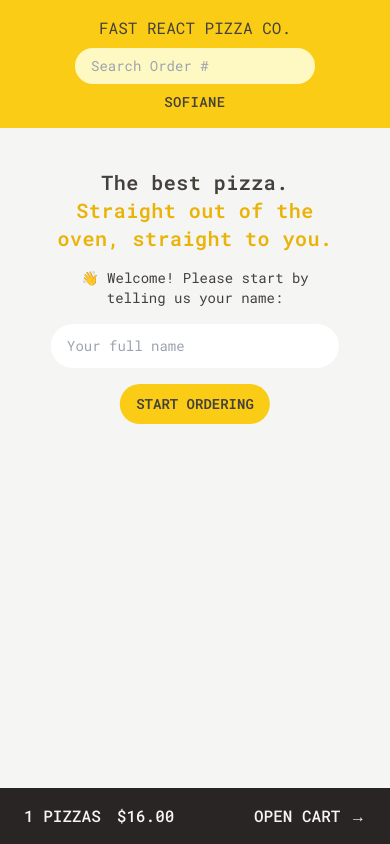
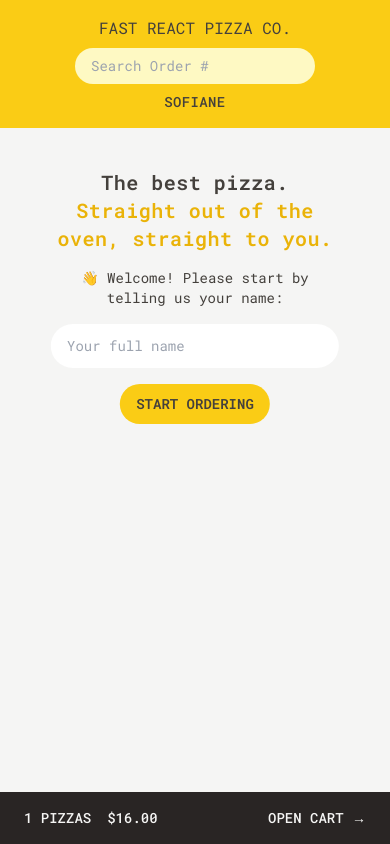
Before and after one commit to sofianeberkane202/fast-delevry-pizza, a React (Vite) app: page / in a window 390 px wide. Built offline with nearby package versions, Linux system fonts and the light colour scheme.

Commit message:
adjust responsivity of TotalPriceQuantity component

```diff
--- a/src/ui/TotalPriceAndQuantity.jsx
+++ b/src/ui/TotalPriceAndQuantity.jsx
@@ -4,11 +4,13 @@ import { Link } from "react-router-dom";
 function TotalPriceAndQuantity() {
   return (
     <div className="flex items-center justify-between bg-stone-800 px-6 py-4 font-mono font-medium uppercase text-stone-100">
-      <div className="flex gap-4">
+      <div className="flex gap-4 text-sm sm:text-base">
         <p>1 pizzas</p>
         <p>$16.00</p>
       </div>
-      <Link to={"/cart"}> open cart &rarr; </Link>
+      <Link to={"/cart"} className="text-sm sm:text-base">
+        open cart &rarr;
+      </Link>
     </div>
   );
 }
```
